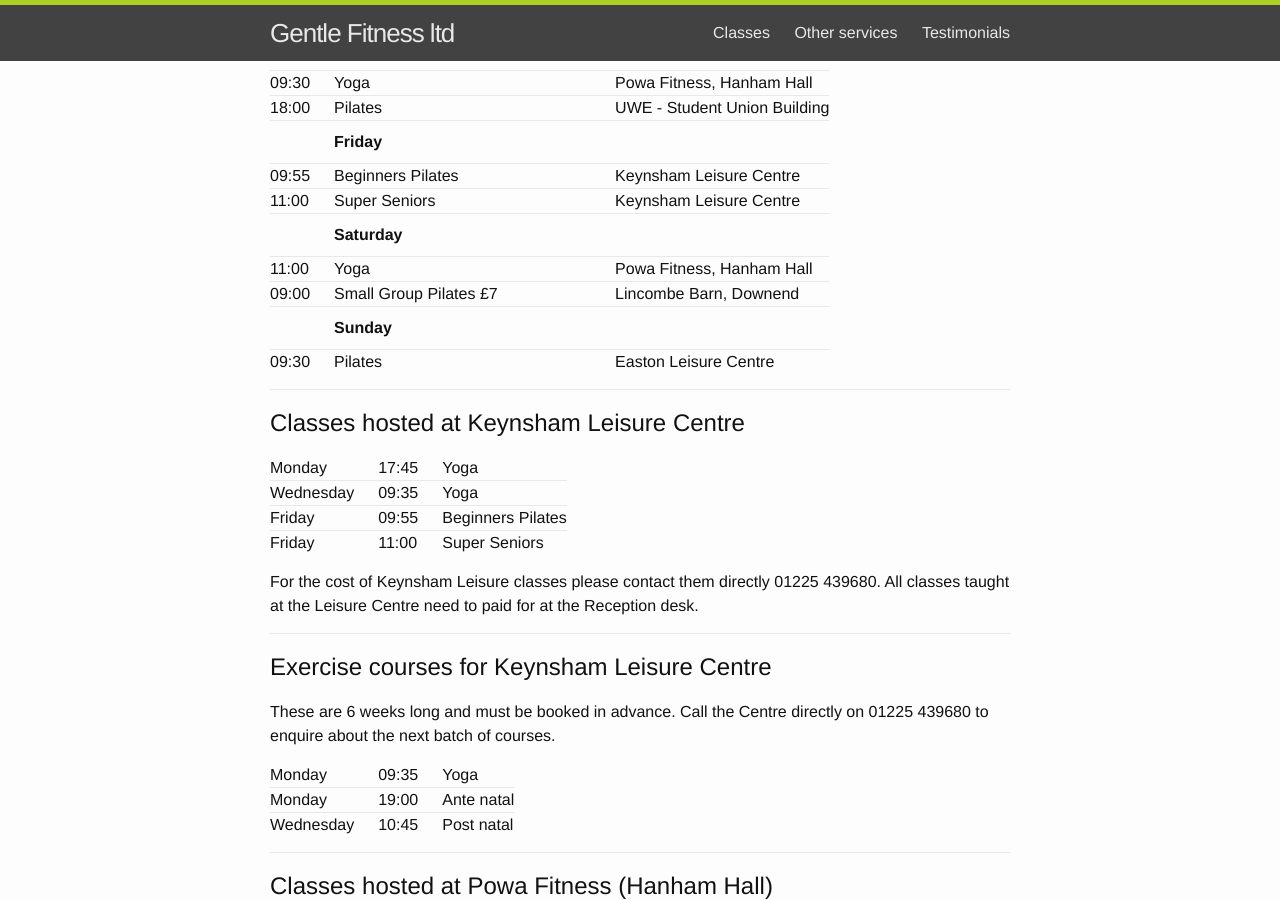
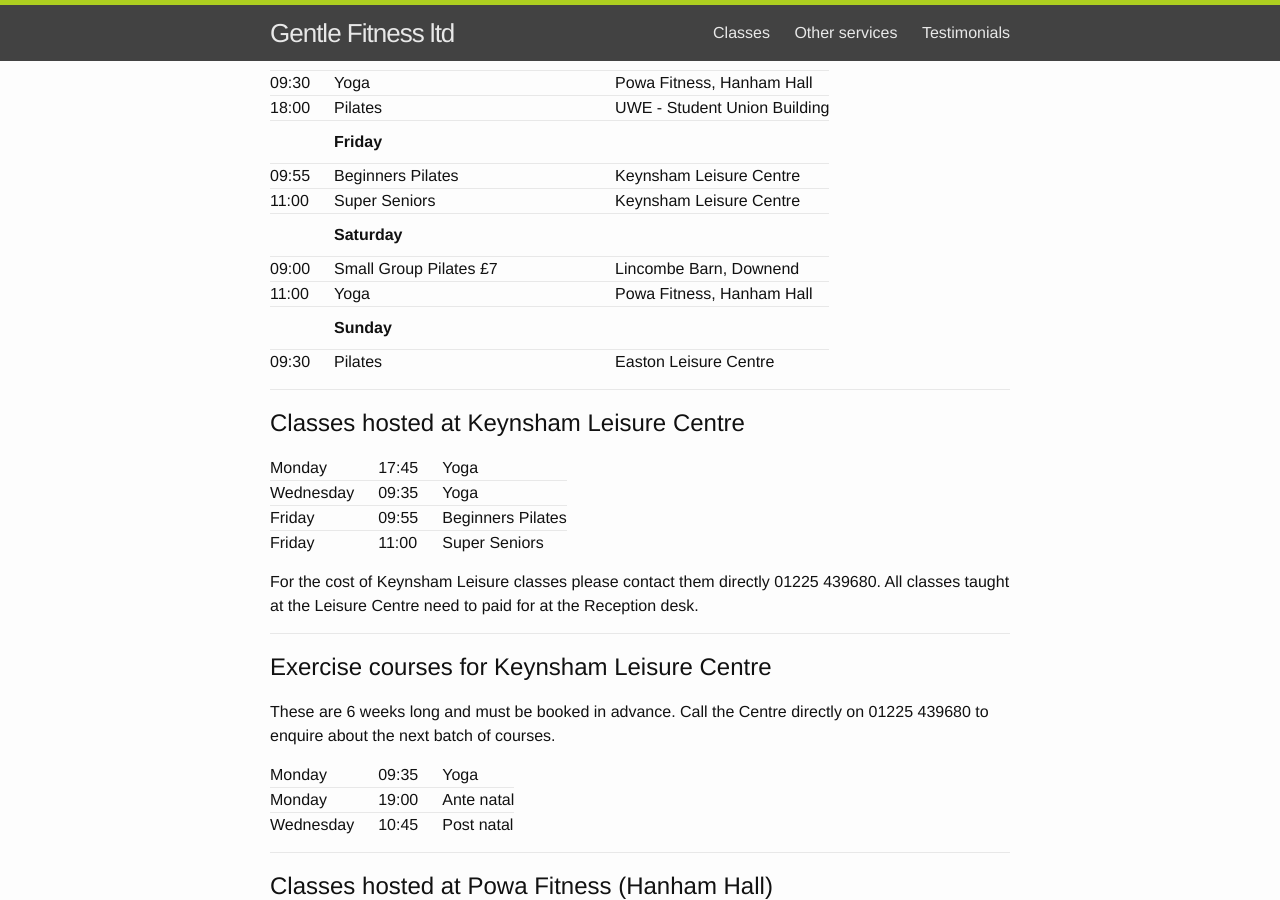
Before and after one commit to gentlefitness-www/gentlefitness-www, a Jekyll site: the page built from classes.md, in a window 1280 px wide and 900 px high, scrolled down 939 px. Built offline with Jekyll 4.4.1, drawn with Linux system fonts in a browser that asks for light colours.

```diff
--- a/classes.md
+++ b/classes.md
@@ -46,8 +46,8 @@ For the most up to date classes please check out my
 |09:55|Beginners Pilates   |Keynsham Leisure Centre|
 |11:00|Super Seniors       |Keynsham Leisure Centre|
 ||**Saturday**                                     |
+|09:00|Small Group Pilates £7|Lincombe Barn, Downend |
 |11:00|Yoga                |Powa Fitness, Hanham Hall|
-|09:00|Small Group Pilates £7|Lincombe Barn, Downend |
 ||**Sunday**                                       |
 |09:30|Pilates             |Easton Leisure Centre  |
 
```
